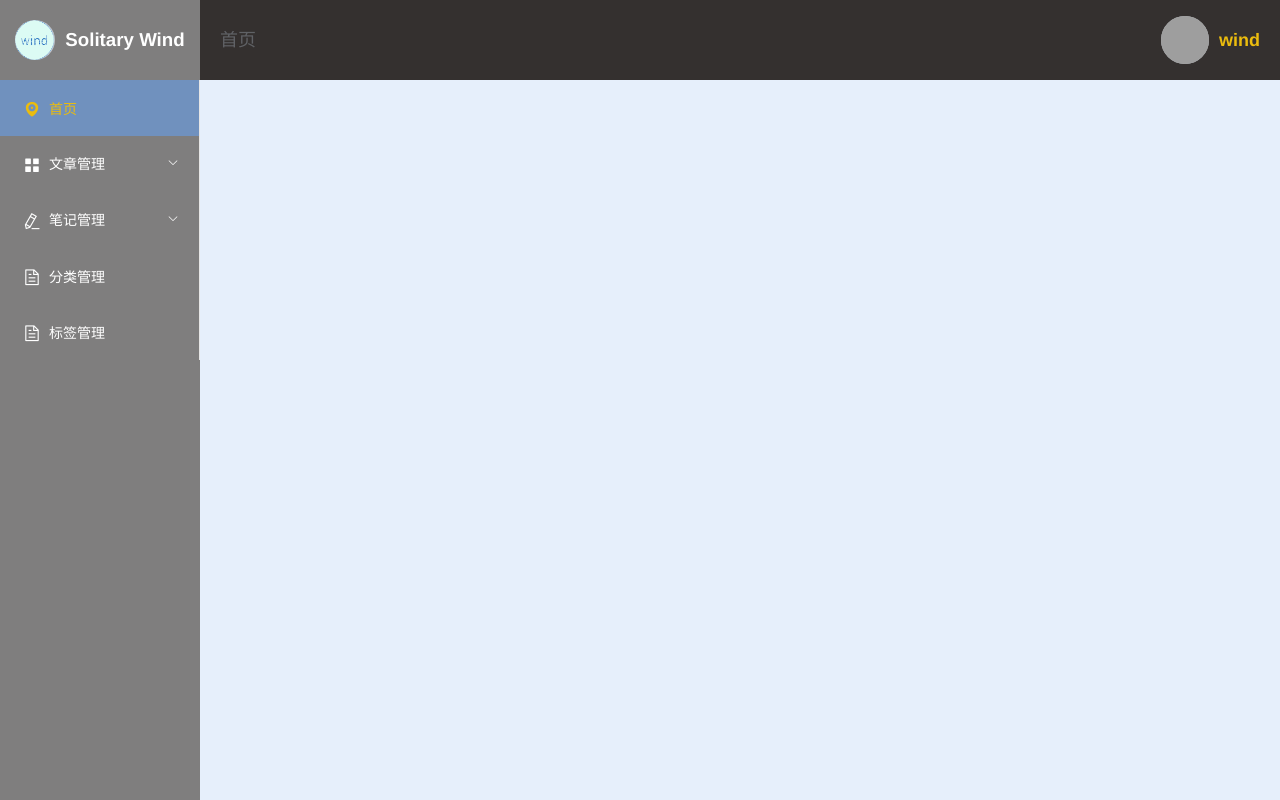
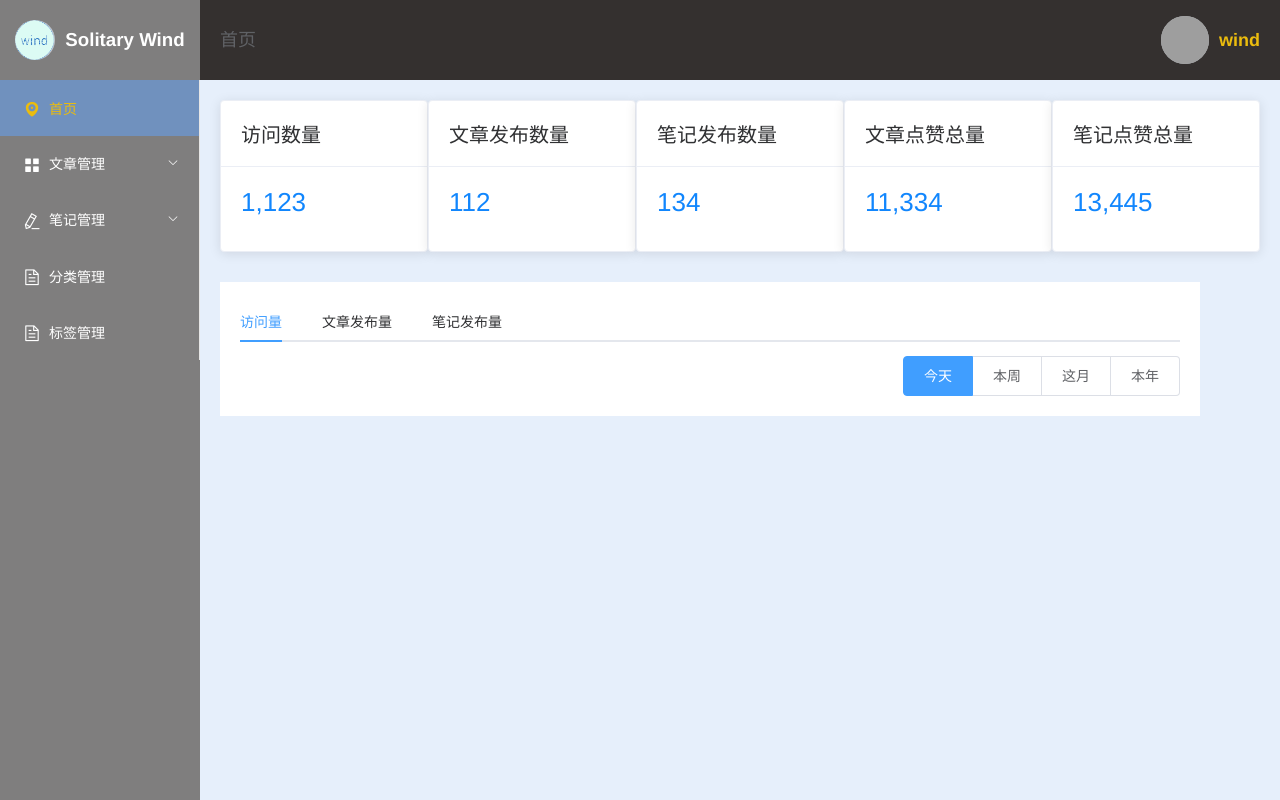
Before and after one commit to Solitarywind/BlogBackstage_Solitarywind, a Vue app: page / in a window 1280 px wide. Built offline with nearby package versions, Linux system fonts and the light colour scheme; grey boxes are pictures that could not be loaded; what mavon-editor would draw is missing.

Commit message:
代码更新

```diff
--- /dev/null
+++ b/src/components/Page/ContChart.vue
@@ -0,0 +1,45 @@
+<template>
+     <div class="hascont">
+       <div class="head">
+         <el-radio-group v-model="dateStatus">
+           <el-radio-button label="0">今天</el-radio-button>
+           <el-radio-button label="1">本周</el-radio-button>
+           <el-radio-button label="2">这月</el-radio-button>
+           <el-radio-button label="3">本年</el-radio-button>
+         </el-radio-group>
+       </div>
+       <div id="Pagechart" ></div>
+     </div>
+</template>
+
+<script>
+// import echart from 'echarts'
+import { hasChart } from '../../util/EchartList';
+
+export default {
+  name: 'ContChart',
+  data() {
+    return {
+      dateStatus: 0,
+      chartId: 0,
+    };
+  },
+  watch: {
+    chartId: {
+      handler(val) {
+        hasChart(val);
+        console.log(val);
+      },
+      immediate: true,
+    },
+  },
+};
+</script>
+
+<style lang="scss" scoped>
+.hascont{
+  .head{
+    text-align: right;
+  }
+}
+</style>
--- /dev/null
+++ b/src/components/Page/PageCont.vue
@@ -0,0 +1,64 @@
+<template>
+  <div class="pagecont">
+        <el-tabs class="tabchart" v-model="active" @tab-click="handleClick($event.index)">
+           <el-tab-pane v-for="item in contList" :key="item.id"
+                        :label="item.label" :name="item.name">
+              <ContChart :ref="`chart${item.id}`"/>
+           </el-tab-pane>
+        </el-tabs>
+  </div>
+</template>
+
+<script>
+import ContChart from './ContChart.vue';
+
+export default {
+  name: 'PageCont',
+  components: { ContChart },
+  data() {
+    return {
+      active: 'visits',
+      chartId: 0,
+      contList: [
+        {
+          label: '访问量',
+          name: 'visits',
+          id: 0,
+        },
+        {
+          label: '文章发布量',
+          name: 'article',
+          id: 1,
+        },
+        {
+          label: '笔记发布量',
+          name: 'notes',
+          id: 2,
+        },
+      ],
+    };
+  },
+  methods: {
+    handleClick(index) {
+      this.$refs[`chart${index}`][0].chartId = index;
+      // console.log(e.index);
+      // this.$refs[`Refdeman${dempIndex}`][0]
+    },
+  },
+};
+</script>
+
+<style lang="scss" scoped>
+  .pagecont {
+     margin: 30px 0px;
+    display: flex;
+    justify-content: space-between;
+    .tabchart{
+      width: 980px;
+      background: #ffff;
+      padding: 20px;
+      box-sizing: border-box;
+      margin-right: 20px;
+    }
+  }
+</style>
--- /dev/null
+++ b/src/components/Page/PageHeader.vue
@@ -0,0 +1,66 @@
+<template>
+    <div class="pageheader">
+      <el-card class="box-card">
+        <div slot="header" class="clearfix">
+          <span>访问数量</span>
+        </div>
+        <CountTo class="number" :startVal='0' :endVal='data.VisitsNum' :duration='3000'  />
+      </el-card>
+      <el-card class="box-card">
+        <div slot="header" class="clearfix">
+          <span>文章发布数量</span>
+        </div>
+        <CountTo class="number" :startVal='0' :endVal='data.PubArtileNum' :duration='3000'  />
+      </el-card>
+      <el-card class="box-card">
+        <div slot="header" class="clearfix">
+          <span>笔记发布数量</span>
+        </div>
+        <CountTo class="number" :startVal='0' :endVal='data.PubNoteNum' :duration='3000'  />
+      </el-card>
+      <el-card class="box-card">
+        <div slot="header" class="clearfix">
+          <span>文章点赞总量</span>
+        </div>
+        <CountTo class="number" :startVal='0' :endVal='data.LikeArtile' :duration='3000'  />
+      </el-card>
+      <el-card class="box-card">
+        <div slot="header" class="clearfix">
+          <span>笔记点赞总量</span>
+        </div>
+        <CountTo class="number" :startVal='0' :endVal='data.LikeNotes' :duration='3000'  />
+      </el-card>
+    </div>
+</template>
+
+<script>
+import CountTo from 'vue-count-to';
+
+export default {
+  name: 'PageHeader',
+  props: ['data'],
+  components: {
+    CountTo,
+  },
+};
+</script>
+
+<style lang="scss" scoped>
+  @import "../../assets/css/var.scss";
+.pageheader{
+    width: 100%;
+    display:flex;
+  justify-content: space-between;
+  .box-card{
+    width: 280px;
+    height: 150px;
+    .clearfix{
+       font-size: 20px;
+    }
+    .number{
+      font-size: 26px;
+      color:$themeWord
+    }
+  }
+}
+</style>
--- /dev/null
+++ b/src/util/EchartList.js
@@ -0,0 +1,38 @@
+// 获取当前月份的天数
+function getNowDate() {
+  const date = new Date();
+  const year = date.getFullYear();
+  const mouth = date.getMonth() + 1;
+  const Tdate = new Date(year, mouth, 0);
+  return Tdate.getDate();
+}
+
+function hasChart(chartId, dateStatus) {
+  let xAdata = []; // 横坐标
+  switch (dateStatus) {
+    case 0:
+      for (let i = 0; i < 24; i += 1) {
+        xAdata.push(`0${i}:00`);
+      }
+      break;
+    case 1:
+      xAdata = ['周一', '周二', '周三', '周四', '周五', '周六', '周日'];
+      break;
+    case 2:
+    {
+      const date = getNowDate();
+      for (let i = 0; i < date; i += 1) {
+        xAdata.push(`${i + 1}号`);
+      }
+      break;
+    }
+    default:
+      for (let i = 0; i < 12; i += 1) {
+        xAdata.push(`${i + 1}月`);
+      }
+      break;
+  }
+  console.log(chartId, xAdata);
+}
+
+export { hasChart };
--- a/src/views/Page/Page.vue
+++ b/src/views/Page/Page.vue
@@ -1,15 +1,31 @@
 <template>
     <div class="pageCont">
-
+        <PageHeader :data="Pagedata" />
+        <PageCont  />
     </div>
 </template>
 
 <script>
+import PageHeader from '../../components/Page/PageHeader.vue';
+import PageCont from '../../components/Page/PageCont.vue';
+
 export default {
   name: 'Page',
+  components: { PageCont, PageHeader },
+  data() {
+    return {
+      Pagedata: {
+        VisitsNum: 1123, // 访问数量
+        PubArtileNum: 112, // 文章发布数量
+        PubNoteNum: 134, // 笔记发布数量
+        LikeArtile: 11334, // 文章点赞总量
+        LikeNotes: 13445, // 笔记点赞总量
+      },
+    };
+  },
 };
 </script>
 
-<style scoped>
+<style lang="scss" scoped>
 
 </style>
```
Also changed, not shown: package.json (+7 -1 lines), 1 other file (tests, documents, lock files or other folders).
